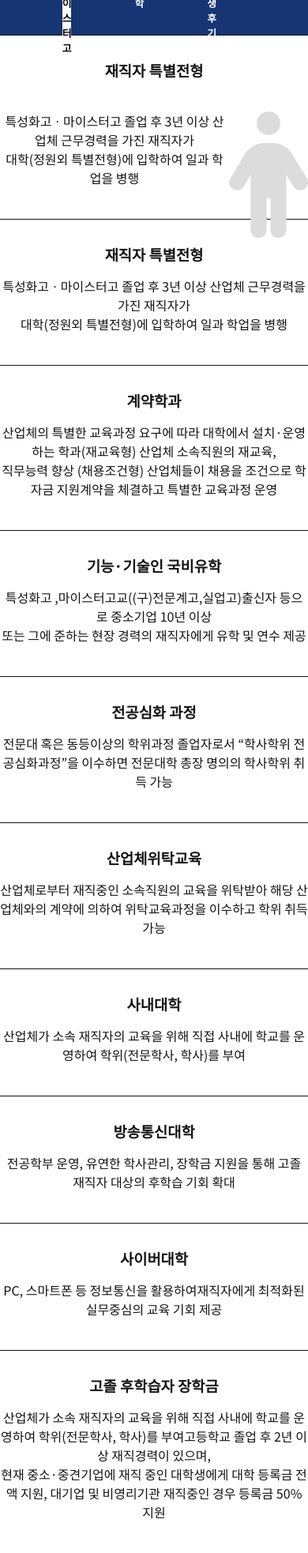
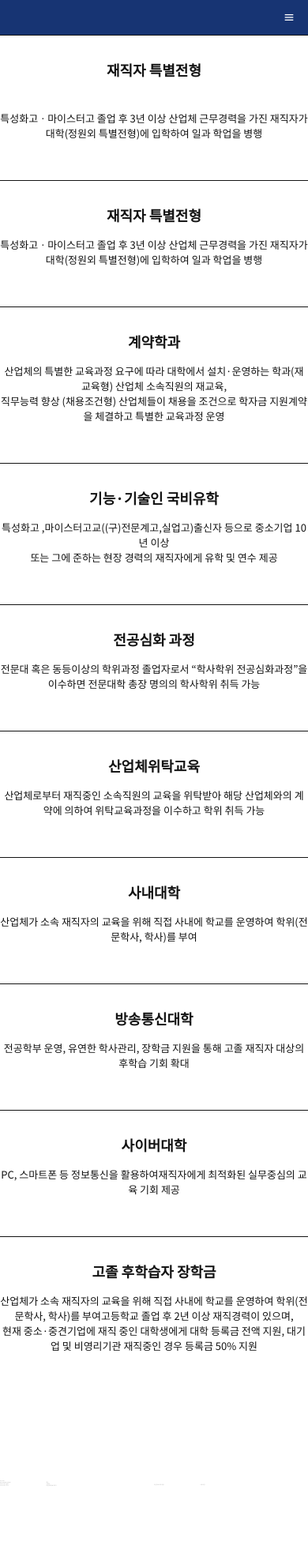
Before and after one commit to youjin0411/MyMei, a PHP site: the page made by 대학/university.html in a window 390 px wide. Shown: the whole page at 79% size. After the commit the page ends 1881 px from the top, so only its background shows below. Run offline with PHP 8.4, Linux system fonts and the light colour scheme; some libraries are stand-ins or nearby versions.

Commit message:
univers 수정

```diff
--- a/대학/css/university.css
+++ b/대학/css/university.css
@@ -116,33 +116,111 @@ nav a {
     border-radius: 0.5rem ;
 }
 
-.nav-list .nav-item:nth-child(3) {
+.nav-list .nav-item:nth-child(4) {
     text-align: center ;
     background-color: #fff ;
     color: #173473;
     border-radius: 0.7rem ;
 }
 
-.nav-item:nth-child(3) .nav-link {
+.nav-item:nth-child(4) .nav-link {
     color: black ;
 }
 
-/*table*/
+/*table인척하는 div*/
 .content{
     border-top: 1px solid;
     width: 100%;
     height: 100%;
     text-align: center;
-}
-p{
-    margin-bottom: 40px;
-
+    padding-bottom: 50px;
 }
 h3{
     margin-top: 30px;
     margin-bottom: 15px;
+    font-size: 22px;
+}
+p{
+    word-wrap:break-word;
 }
 i{
     color: gainsboro;
     float: right;
 }
+.content:hover{
+    background: rgb(233, 231, 231);
+}
+.footer {
+    margin-top: 5rem;
+    padding: 30px 0;
+    background: #fff;
+    color: #A6A6A6;
+    font-size: 0.1rem;
+    display: flex;
+}
+
+.grid-container-footer {
+    width: 50%;
+    display: grid;
+    grid-template-columns: repeat(2, 30%);
+    /* grid-column-gap: 0.2rem; */
+}
+@media (max-width:800px){
+    p{
+        font-size: 13px;
+    }
+    h3{
+        font-size: 18px;
+    }
+}
+@media screen and (max-width: 680px) {
+    /* 햄버거 메뉴 보이게 하기 */
+    .nav-toggle {
+        display: block;
+        /*nav-toggle 즉, 밥 아이콘 제일 앞으로 */
+        position: absolute;
+        /*nav-logo 가운데 정렬 */
+        cursor: pointer;
+        /* 마우스 포인터: 손 => 토글에 가져 가면 마우스 커서 생성*/
+    }
+    .nav-logo {
+        /*밥 아이콘을 중앙 정렬 시켜서 아래에 있는 메뉴토글 버튼 보이게*/
+        margin: 0 auto;
+        /*가운데 정렬*/
+    }
+    /* nav의 글자 햄버거 메뉴 안으로 수직으로 flex 방향 바꾸기 */
+    .nav-list {
+        flex-direction: column;
+        /*수직*/
+        position: absolute;
+        /* 원래 있던 자리의 (0,0)위치 */
+        left: 0;
+        /* 왼쪽 정렬 */
+        right: 0;
+        /* 넓이를 100%로 채움 */
+        top: 44px;
+        /* nav높이 -> top높이 부분을 nav아래로 맞춘다. */
+        width: 100%;
+        background-color: #F5F5F5;
+        /* display: none; toggle 버튼이 안 보이게 하도록 toggle nav바가  */
+        /* 영역에 넘쳐나가게 되면 아예 보이지 않게 감추는 것 */
+        height: 0;
+        /*overflow: hidden과 함께 메뉴 안 보이게 하자*/
+        overflow: hidden;
+        transition: 0.3s;
+    }
+    .nav-link {
+        color: #333333;
+    }
+    .nav-item {
+        /* nav 메뉴 글자 사이의 위아래 여백 주기*/
+        padding: 0.5rem 0;
+        border-bottom: 1px solid #333333;
+        text-align: center;
+        /* 글자 가운데 정렬 */
+    }
+    .show-menu {
+        height: 176px;
+        width: 100%;
+    }
+}
--- /dev/null
+++ b/대학/js/main.js
@@ -0,0 +1,59 @@
+// show/hide menu: toggle(on/off반복) menu
+const toggleMenu = (toggleId, navListId) => {
+    //html -> js 가져옴
+    const toggle = document.getElementById(toggleId);
+    const navList = document.getElementById(navListId);
+    const toggleIcon = toggle.getElementsByTagName("i")[0];
+
+    if (toggle && navList) {
+        // toggle click
+        toggle.addEventListener('click', () => {
+            // show/hide menu : .show-menu -> 함수를 한 번만 사용함으로
+            navList.classList.toggle('show-menu');
+            //change toggle icon : bx-menu <-> bx-x
+            toggleIcon.classList.toggle("bx-menu");
+            toggleIcon.classList.toggle("bxs-x-square");
+        });
+    }
+}
+toggleMenu("nav-toggle", "nav-list");
+
+// 선택 시 색상 변경
+const nonClick = document.querySelector(".chk1");
+const nonClick2 = document.querySelector(".chk2");
+nonClick.onclick = function() {
+    nonClick.style.color = '#20819F';
+    nonClick2.style.color = '#595959';
+}
+
+nonClick2.onclick = function() {
+    nonClick2.style.color = '#20819F';
+    nonClick.style.color = '#595959';
+}
+
+$('.part-5 .grid-item').click(function() {
+    // 클릭된 당사자 => this
+    // 이 함수를 실행한 주어 => this
+    // $(this) => 이거 포장해주세요.
+    // 굳이 포장을 하는 이유
+    var $클릭된_녀석 = $(this);
+
+    var $part5 = $클릭된_녀석.closest('.part-5');
+    //var $part5 = $클릭된_녀석.parent().parent().parent(); // $part5를 얻는 또 다른 방법
+    // 오직 $part5 안에서만 .body 로 검색해서 나온 것들 포장해주세요.
+    var $body = $part5.find('.body');
+
+    // 기존에 active 가진 녀석에게 active 빼앗기
+    $클릭된_녀석.parent().find('.active').removeClass('active');
+    $클릭된_녀석.addClass('active');
+
+    // 클릭된 녀석이 형제 중에서 몇 번째 인지 확인(참고로 0부터 셉니다.);
+    var index = $클릭된_녀석.index();
+
+    // part-5 라는 클래스를 가진 나의 조상중에 나랑 가장 가까운 1개를 포장해주세요.
+
+    // 기존의 active 된 요소들에서 active 제거
+    $body.find('.active').removeClass('active');
+
+    $body.find('div:nth-child(' + (index + 1) + ')').addClass('active');
+});
--- a/대학/university.html
+++ b/대학/university.html
@@ -7,8 +7,9 @@
     <link href='https://unpkg.com/boxicons@2.1.2/css/boxicons.min.css' rel='stylesheet'>
     <link rel="stylesheet" href="https://cdnjs.cloudflare.com/ajax/libs/font-awesome/5.12.0-2/css/all.min.css">
     <link rel="stylesheet" href="../대학/css/university.css">
+    <link href='https://unpkg.com/boxicons@2.1.2/css/boxicons.min.css' rel='stylesheet'>
     <link rel="stylesheet" href="https://cdnjs.cloudflare.com/ajax/libs/font-awesome/6.2.1/css/all.min.css" integrity="sha512-MV7K8+y+gLIBoVD59lQIYicR65iaqukzvf/nwasF0nqhPay5w/9lJmVM2hMDcnK1OnMGCdVK+iQrJ7lzPJQd1w==" crossorigin="anonymous" referrerpolicy="no-referrer" />
-    <title>university</title>
+    <title>대학</title>
 </head>
 <body>
     <header class="header" id="header">
@@ -32,12 +33,9 @@
             </div>
         </nav>
     </header>
-    <div class="content">
+    <div class="content" id="content-1">
       <h3>재직자 특별전형</h3><br>
-      <i class="fa-solid fa-person fa-10x"></i>
       <p>특성화고ㆍ마이스터고 졸업 후 3년 이상 산업체 근무경력을 가진 재직자가<br> 대학(정원외 특별전형)에 입학하여 일과 학업을 병행</p>
-
-
     </div>
     <div class="content">
       <h3>재직자 특별전형</h3>
@@ -78,5 +76,28 @@
         직접 사내에 학교를 운영하여 학위(전문학사, 학사)를 부여고등학교 졸업 후 2년 이상 재직경력이 있으며,<br>
         현재 중소·중견기업에 재직 중인 대학생에게 대학 등록금 전액 지원, 대기업 및 비영리기관 재직중인 경우 등록금 50% 지원</p>
     </div>
+    <footer class="footer ">
+      <div class="grid-container-footer margin ">
+          <div class="grid-item-footer ">my mei</div>
+          <div class="grid-item-footer "></div>
+          <div class="grid-item-footer ">my meister school</div>
+          <div class="grid-item-footer ">팩스</div>
+          <div class="grid-item-footer ">마이스터고 설명</div>
+          <div class="grid-item-footer ">이메일</div>
+          <div class="grid-item-footer ">마이스터고 학교</div>
+          <div class="grid-item-footer ">미림여자정보과학고</div>
+      </div>
+      <div class="grid-container-footer ">
+          <div class="grid-item-footer "></div>
+          <div class="grid-item-footer "></div>
+          <div class="grid-item-footer "></div>
+          <div class="grid-item-footer "></div>
+          <div class="grid-item-footer "></div>
+          <div class="grid-item-footer "></div>
+          <div class="grid-item-footer ">개인정보 처리 방침</div>
+          <div class="grid-item-footer ">이용약관</div>
+      </div>
+  </footer>
 </body>
+<script src="../대학/js/main.js"></script>
 </html>
```
